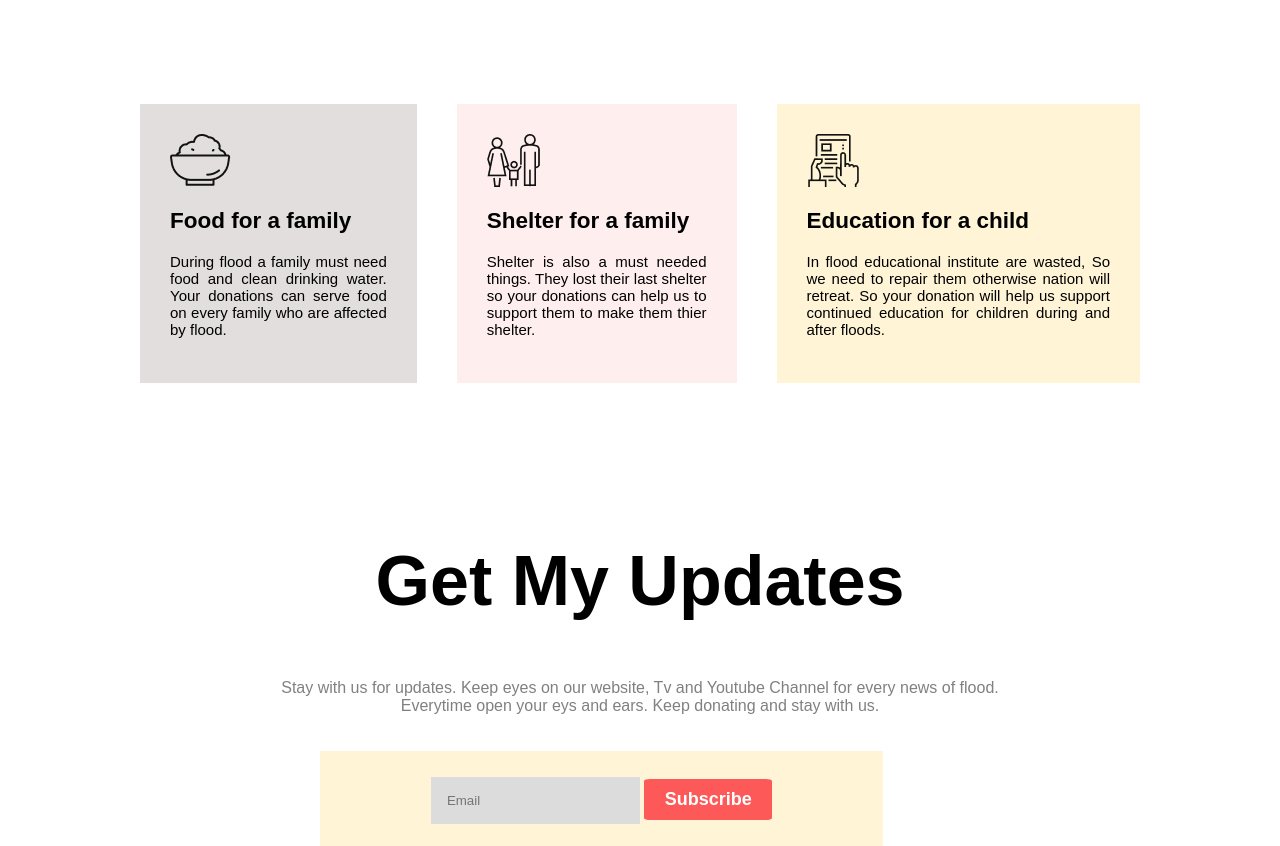
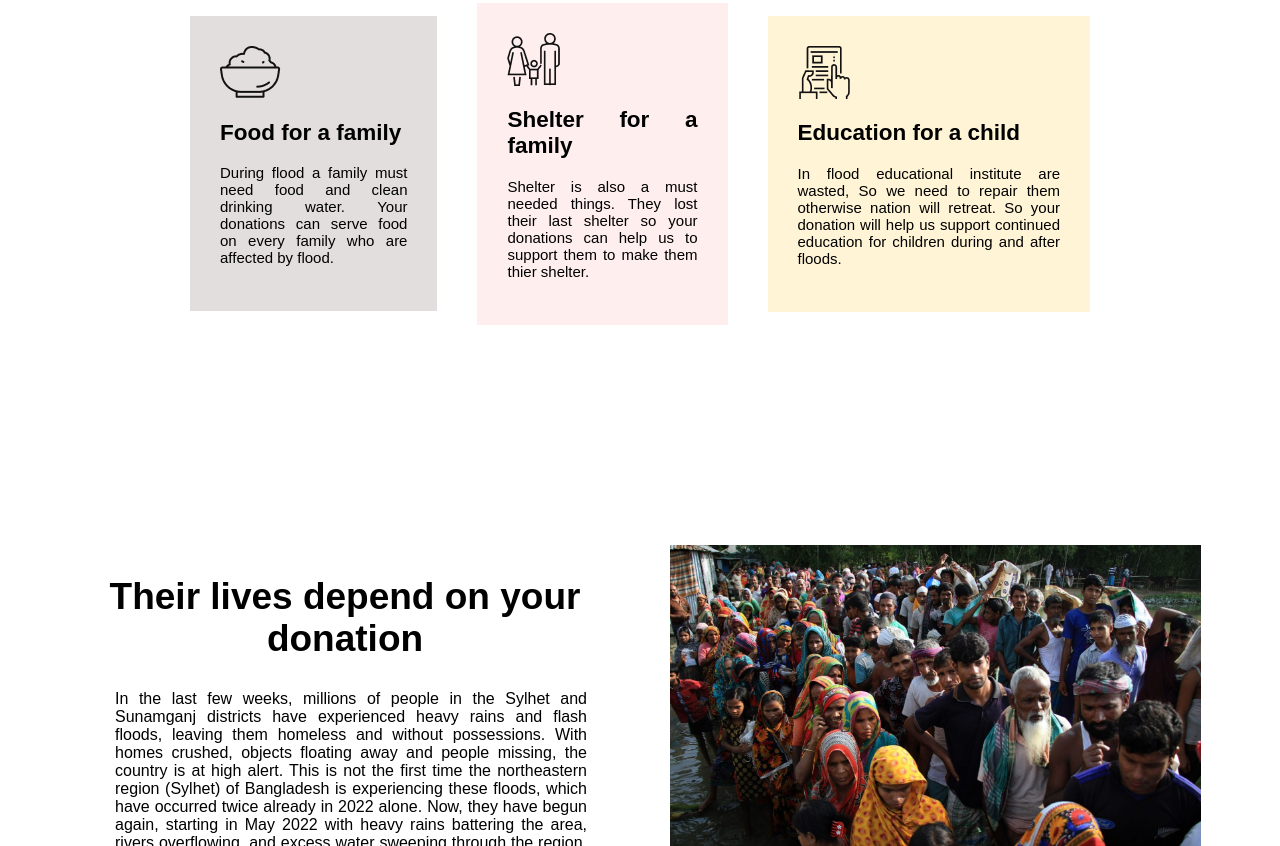
Before and after one commit to Atikul-Islam/donate-today, a plain HTML site: page index.html in a window 1280 px wide. Shown: the part 1954-2800 px from the top of the page. Drawn offline with Linux system fonts and the light colour scheme; a web font is replaced by a local one.

Commit message:
added one more section

```diff
--- a/index.html
+++ b/index.html
@@ -11,13 +11,13 @@
    <link rel="stylesheet" href="style.css">
 </head>
 <body>
-    <section class="top-banner">
+    <div class="top-banner">
         <h1 id="banner-title">Let's Help Those Who Are More In Need</h1>
-        <p class="description">Extreme flooding in Sylhet and Sunamganj districts in May, 2022 caused heartbreaking damage and devastation, putting 1.5 million children at risk.Your donation will help save lives.
+        <p class="description" id="top-dsc">Extreme flooding in Sylhet and Sunamganj districts in May, 2022 caused heartbreaking damage and devastation, putting 1.5 million children at risk.Your donation will help save lives.
         </p>
         <a target="_blank" class="link-button" href="https://www.google.com">Donate Now</a>
-    </section>
-    <section class="donate">
+    </div>
+    <section>
         <h1 class="section-title">Donate Today</h1>
         <p class="description">The most needs for affected communities are : Clean drinking water, Basic food staples, Meals for children, Hygiene kits, Makeshift shelter, Tarpaulins, Shelter toolkits, wash items, Tube well repairing, Annimal foddar, Mosquito nets etc. Need huge cash support for buy these. Keep donating us.</p>
             <div class="container">
@@ -43,7 +43,7 @@
 
 
     </section>
-    <section class="donate-plan">
+    <section>
         <h1 class="section-title">Our Donate Plan</h1>
         <p class="description">We are planning to donate sectorwise, because they need not only food, They also need shelter. We have to rebuild thier school, college and education centre. In the below you can see demo of our donation catagories.</p>
         <div class="container" id="plan-container">
@@ -64,7 +64,18 @@
             </div>
         </div>
     </section>
-    <section class="updates">
+    <section class="article">
+        <div>
+            <h1>Their lives depend on your donation</h1>
+            <p>In the last few weeks, millions of people in the Sylhet and Sunamganj districts have experienced heavy rains and flash floods, leaving them homeless and without possessions. With homes crushed, objects floating away and people missing, the country is at high alert. This is not the first time the northeastern region (Sylhet) of Bangladesh is experiencing these floods, which have occurred twice already in 2022 alone. Now, they have begun again, starting in May 2022 with heavy rains battering the area, rivers overflowing, and excess water sweeping through the region. Since 17th June, the situation has dramatically worsened and affected additional districts, increasing the magnitude and scale of damage. Around a quarter of the country is now flooded...</p>
+            <a target="_blank" class="link-button" href="https://www.google.com">Read More...</a>
+        </div>
+        <div>
+            <img src="images/donation.jpg" alt="People are standing in line for relief."><br>
+            <small>figure. People are standing in line for relief.</small>
+        </div>
+    </section>
+    <section>
         <h1 class="section-title">Get My Updates</h1>
         <p class="description">Stay with us for updates. Keep eyes on our website, Tv and Youtube Channel for every news of flood. Everytime open your eys and ears. Keep donating and stay with us.</p>
         <form action="/action_page.php">
--- a/style.css
+++ b/style.css
@@ -1,13 +1,13 @@
+body{
+    font-family: 'Trispace', sans-serif;
+    margin: 0px;
+    padding: 0px;
+}
 .top-banner{
     background-image: url(images/hero.png);
     text-align: center;
     background-size: cover;
     height: 100vh;
-}
-body{
-    font-family: 'Trispace', sans-serif;
-    margin: 0px;
-    padding: 0px;
 }
 #banner-title{
     color: white;
@@ -15,7 +15,12 @@ body{
     padding-top: 10%;
     width: 58%;
     font-size: 70px;
-    justify-content: center;
+    margin-bottom: 70px;
+}
+#top-dsc{
+    color: white;
+    margin: 50px;
+    font-size: 20px;
 }
 .description{
     width: 60%;
@@ -32,6 +37,11 @@ body{
     margin: 80px;
     padding: 20px;
     font-size: 20px;
+}
+section{
+    text-align: center;
+    padding: 30px;
+    margin: 20px;
 }
 #input-amount{
     width: 40%;
@@ -68,20 +78,32 @@ body{
 #child-container{
     background-color: #FFF4D6;
 }
-.donate{
-    text-align: center;
-    padding: 100px;
-    margin: 20px;
-}
-.donate-plan{
-    text-align: center;
-}
 #amnt{
     border: solid rgb(243, 83, 110);
     background-color: pink;
 }
 .section-title{
     font-size: 70px;
+    text-align: center;
+}
+.article{
+    display: flex;
+}
+.article h1{
+    font-size: 37px;
+}
+.article div{
+    width: 50%;
+}
+.article img{
+    width: 90%;
+}
+.article p{
+    width: 80%;
+    padding-left: 55px;
+    padding-bottom: 40px;
+    margin: 10px;
+    text-align: justify;
 }
 form{
     background-color: #FFF4D6;
@@ -91,9 +113,6 @@ form{
     margin-left: 25%;
     margin-right: 5%;
     justify-content: center;
-}
-.updates{
-    text-align: center;
 }
 #subscribe{
     color: white;
```
Also changed, not shown: images/donation.jpg (added).
